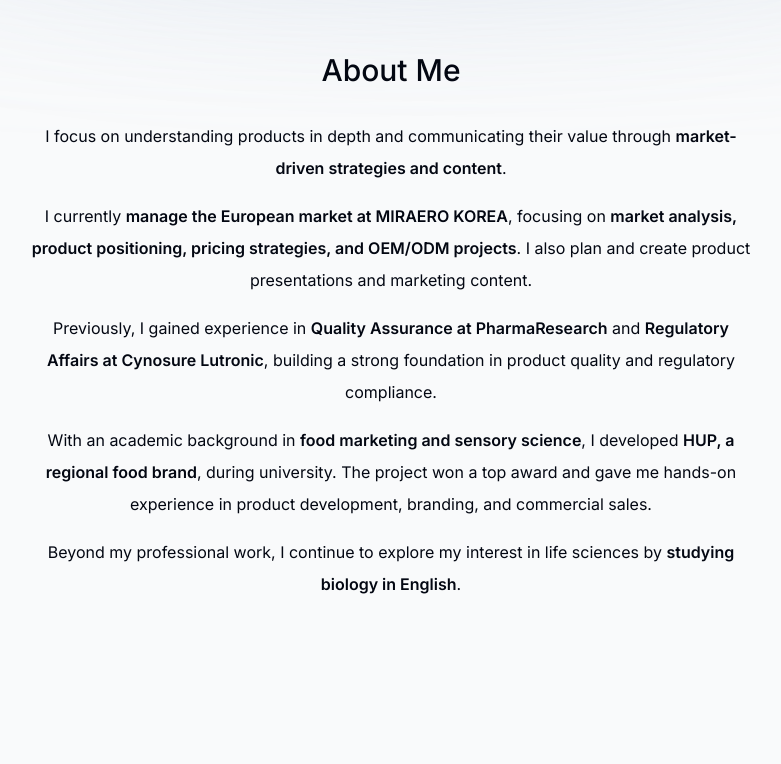
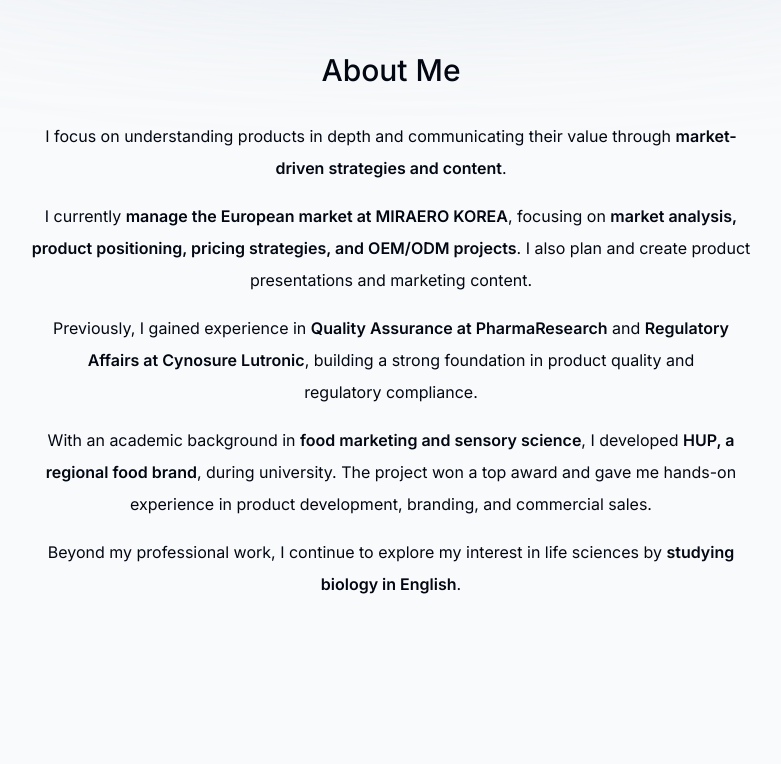
Before and after one commit to namyui323-dot/yui-portfolio, a Next.js app: page /en in a window 1280 px wide. Shown: the part 688-1452 px from the top of the page, without its empty margins (249-1030 px from the left). Built offline with nearby package versions, Linux system fonts and the light colour scheme; no server answers.

Commit message:
Add files via upload

```diff
--- a/components/about.tsx
+++ b/components/about.tsx
@@ -50,7 +50,9 @@ export default function About() {
       <SectionHeading>{t('title')}</SectionHeading>
       <div className="flex flex-col gap-4">
         {paragraphs.map((p, i) => (
-          <p key={i}>{rich(p)}</p>
+          <p key={i} className="[word-break:keep-all] [text-wrap:pretty]">
+            {rich(p)}
+          </p>
         ))}
       </div>
     </motion.section>
```
